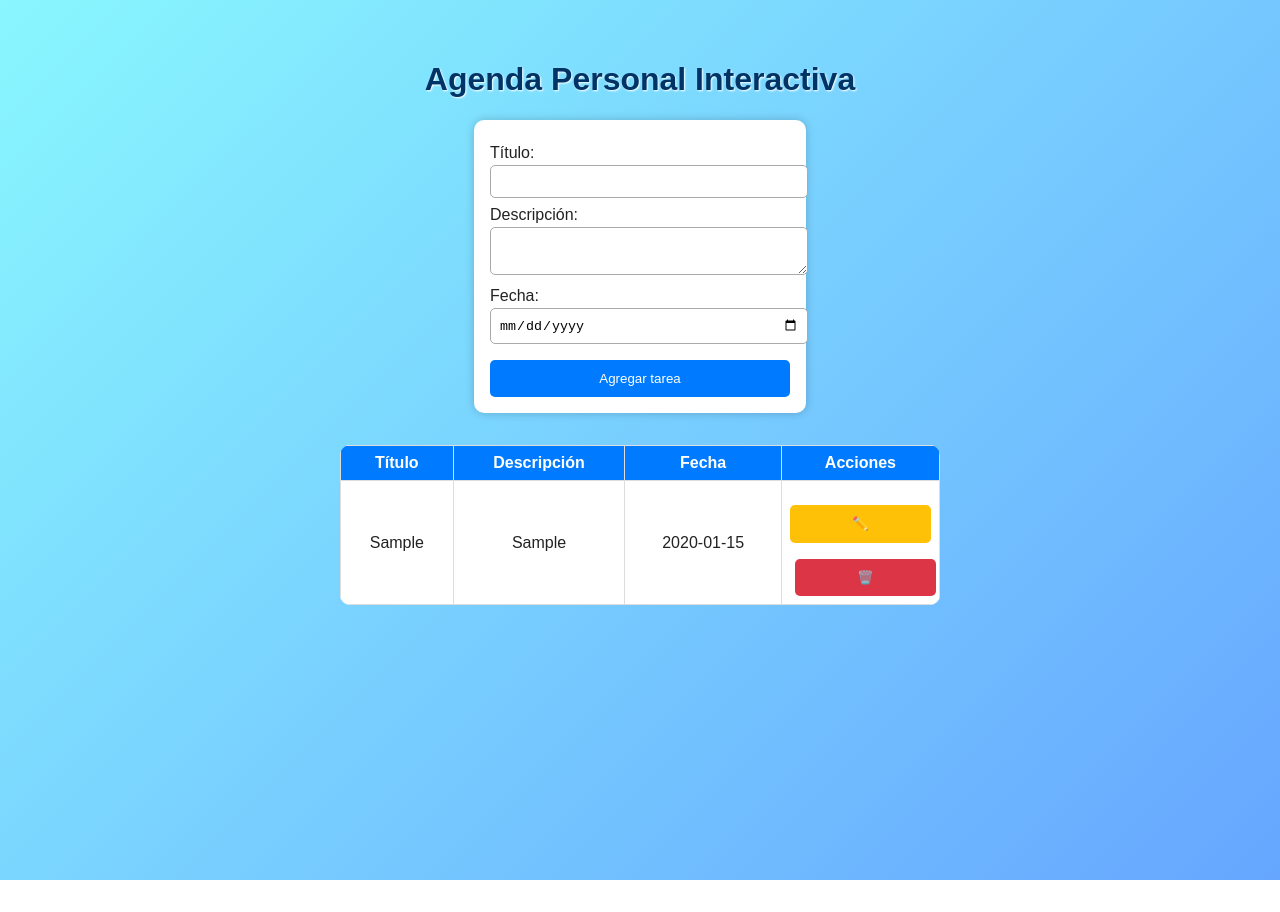
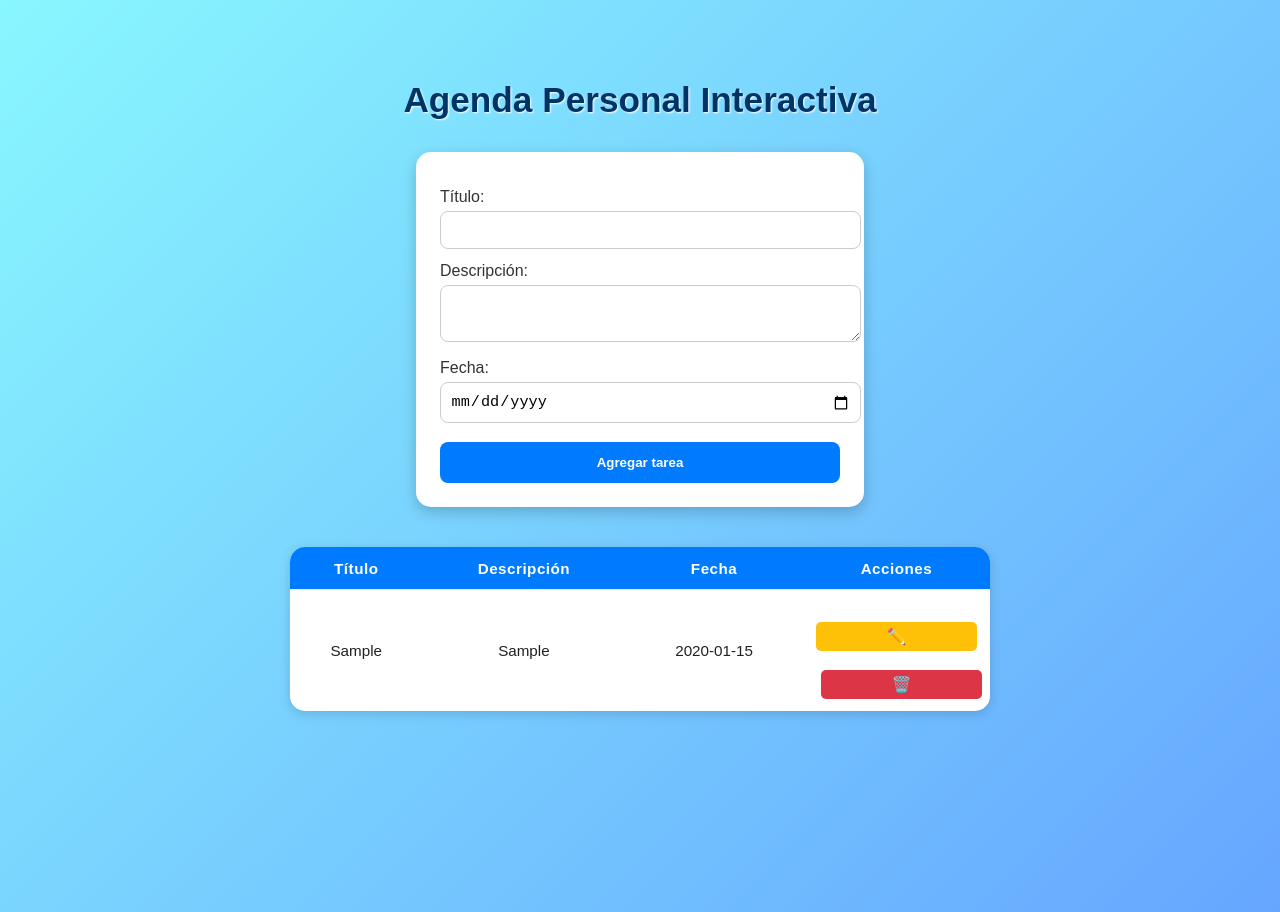
Before and after one commit to dacc-code/Agenda, a plain HTML site: page index.html in a window 1280 px wide. Both pictures are taken after typing "Sample", "Sample", "2020-01-15" into the empty fields and a click on the button "Agregar tarea". Before the commit the page ends 880 px from the top, so only its background shows below. Drawn offline with Linux system fonts and the light colour scheme.

Commit message:
arreglos visuales

```diff
--- a/styles.css
+++ b/styles.css
@@ -1,80 +1,157 @@
+/* Fondo general */
 body {
-  font-family: Arial, sans-serif;
+  font-family: "Poppins", Arial, sans-serif;
   background: linear-gradient(135deg, #89f7fe, #66a6ff);
   min-height: 100vh;
   display: flex;
   flex-direction: column;
   align-items: center;
   justify-content: flex-start;
-  padding: 2rem;
+  padding: 3rem 1rem;
   color: #222;
 }
 
+/* Título */
 h1 {
   text-align: center;
   color: #003366;
   text-shadow: 1px 1px 2px #fff;
+  margin-bottom: 2rem;
+  font-size: 2.2rem;
 }
 
+/* Formulario */
 form {
   background: white;
-  padding: 1rem;
-  border-radius: 10px;
-  box-shadow: 0 0 10px rgba(0, 0, 0, 0.2);
-  margin-bottom: 2rem;
-  width: 300px;
+  padding: 1.5rem;
+  border-radius: 15px;
+  box-shadow: 0 5px 15px rgba(0, 0, 0, 0.2);
+  margin-bottom: 2.5rem;
+  width: 100%;
+  max-width: 400px;
+  transition: transform 0.2s ease;
+}
+
+form:hover {
+  transform: translateY(-3px);
 }
 
 label {
   display: block;
-  margin: 0.5rem 0 0.2rem;
+  font-weight: 500;
+  margin: 0.8rem 0 0.3rem;
+  color: #333;
 }
 
 input,
 textarea {
   width: 100%;
-  padding: 0.5rem;
-  border: 1px solid #aaa;
-  border-radius: 5px;
+  padding: 0.6rem;
+  border: 1px solid #ccc;
+  border-radius: 8px;
+  font-size: 0.95rem;
+  transition: border-color 0.3s;
+}
+
+input:focus,
+textarea:focus {
+  outline: none;
+  border-color: #007bff;
 }
 
 button {
-  margin-top: 1rem;
+  margin-top: 1.2rem;
   width: 100%;
-  padding: 0.7rem;
+  padding: 0.8rem;
   background: #007bff;
   border: none;
   color: white;
-  border-radius: 5px;
+  border-radius: 8px;
+  font-weight: 600;
   cursor: pointer;
-  transition: 0.3s;
+  transition: background 0.3s, transform 0.2s;
 }
 
 button:hover {
   background: #0056b3;
+  transform: translateY(-2px);
 }
 
+/* Tabla */
 table {
   width: 100%;
-  max-width: 600px;
+  max-width: 700px;
   border-collapse: collapse;
   background: white;
-  border-radius: 10px;
+  border-radius: 15px;
   overflow: hidden;
+  box-shadow: 0 3px 12px rgba(0, 0, 0, 0.15);
 }
 
 th,
 td {
-  border: 1px solid #ddd;
-  padding: 0.5rem;
+  border-bottom: 1px solid #eee;
+  padding: 0.8rem;
   text-align: center;
+  font-size: 0.95rem;
 }
 
 th {
   background: #007bff;
   color: white;
+  font-weight: 600;
+  letter-spacing: 0.5px;
 }
 
-tr:hover {
-  background: #f0f8ff;
+tr:last-child td {
+  border-bottom: none;
 }
+
+tr:hover td {
+  background: #f5f9ff;
+}
+
+/* Botones de acción */
+td button {
+  border: none;
+  color: white;
+  font-size: 1rem;
+  padding: 0.3rem 0.6rem;
+  border-radius: 5px;
+  cursor: pointer;
+  transition: opacity 0.3s;
+}
+
+td button:hover {
+  opacity: 0.8;
+}
+
+td button:first-child {
+  background: #ffc107;
+}
+
+td button:last-child {
+  background: #dc3545;
+  margin-left: 5px;
+}
+
+/* Responsive */
+@media (max-width: 600px) {
+  h1 {
+    font-size: 1.6rem;
+  }
+
+  form {
+    width: 90%;
+    padding: 1rem;
+  }
+
+  table {
+    font-size: 0.8rem;
+  }
+
+  th,
+  td {
+    padding: 0.6rem;
+  }
+}
```
